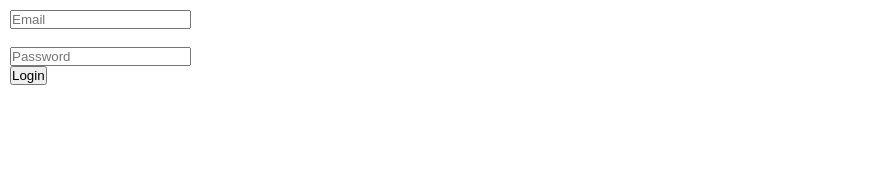
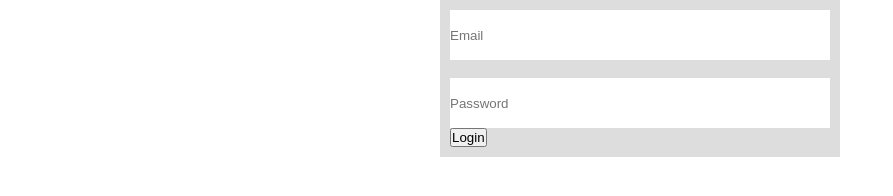
Before and after one commit to nnokarazu12/p1, a website: page views/index.html in a window 1280 px wide. Shown: the whole page, without its empty margins (0-893 px from the left). Drawn offline with Linux system fonts and the light colour scheme; files that its build step writes are made by us from their sources.

Commit message:
style change

```diff
--- a/app.js
+++ b/app.js
@@ -4,6 +4,7 @@ const routes = require('./routes/routes');
 const port = 3000;
 
 app.use(express.json());
+app.use(express.static(__dirname + '/styles'));
 app.set('view engine', 'hbs');
 app.set('view engine', 'html');
 app.engine('html', require('hbs').__express);
--- a/public/index.css
+++ b/styles/index.css
@@ -7,7 +7,12 @@
     padding: 10px;
     width: 400px;
     height: auto;
+    background: #ddd;
+    margin: auto;
 }
-#login-form input[type="text"] {
+#login-form input {
+    border: none;
+    outline: none;
     width: 100%;
+    height: 50px;
 }
--- a/views/index.html
+++ b/views/index.html
@@ -5,7 +5,7 @@
     <meta http-equiv="X-UA-Compatible" content="IE=edge">
     <meta name="viewport" content="width=device-width, initial-scale=1.0">
     <title>Banking Application</title>
-    <link href="public/index.css" rel="stylesheet">
+    <link href="index.css" rel="stylesheet">
     <script defer src=""></script>
 </head>
 <body>
```
